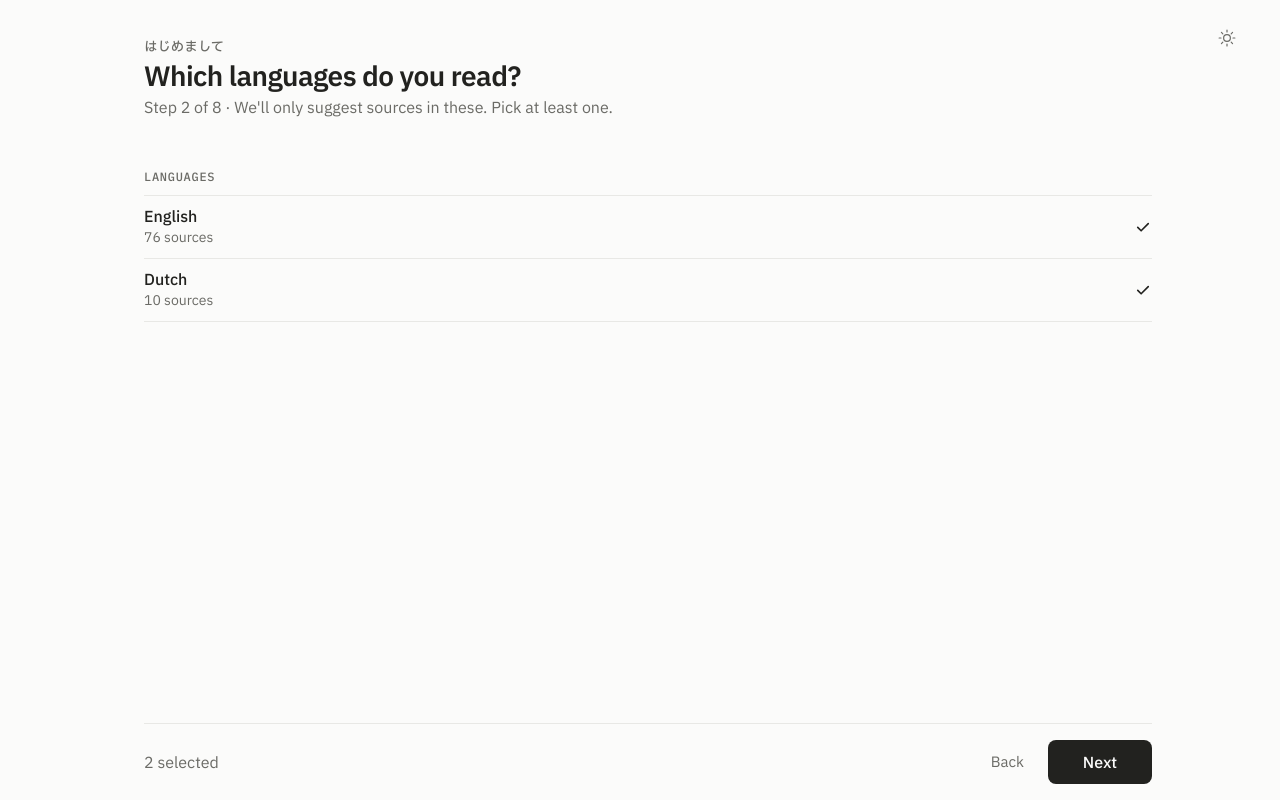
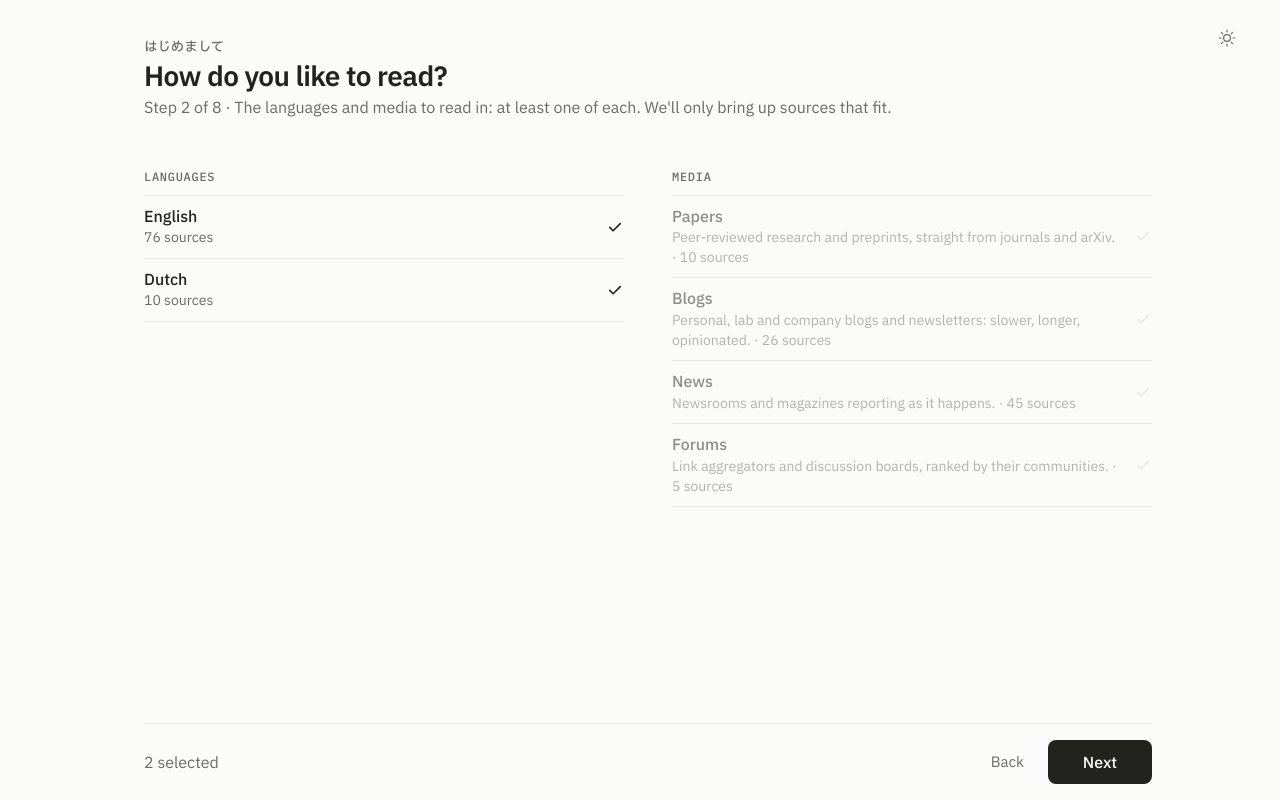
Before and after one commit to DBvdHeijden/okaeri, a FastAPI app: page /onboarding/languages in a window 1280 px wide. Run offline with FastAPI, Linux system fonts and the light colour scheme.

Commit message:
Onboarding asks how you read before what about
Languages and media share step 2, so the map in step 3 only brings up sources
you'd get, and only ones that match at all; step 4 is just fields. The map
fills the height the step leaves and slows to a stop over two seconds after
each change. Up to 12 interests.

Co-Authored-By: Claude Opus 5.5 <noreply@anthropic.com>

```diff
--- a/app/server.py
+++ b/app/server.py
@@ -34,7 +34,7 @@ PAGE_SIZE = 100  # app.js splits these into viewport-sized pages
 SAMPLE_SIZE = 5
 TOP_SIZE = 5  # the stories onboarding shows while you tune the ranking
 SOURCES_PER_INTEREST = 3  # onboarding ticks the sources nearest to each interest you wrote
-MAX_INTERESTS = 8  # onboarding step 3: things you'd like to read about
+MIN_MATCH = 0.62  # ...if at least this close: below it, a source isn't about it ("sourdough" scores ~0.60 everywhere)
 RING_PULL = 0.78  # step 3's map: how far toward its fields a point goes, the fields being on a ring of 1
 TEMPERATURE = 0.015  # how sharply a point goes to its nearest field rather than between several
 HISTORY_SIZE = 100
@@ -312,7 +312,8 @@ def settings_submit(
     return RedirectResponse("/", status_code=303)
 
 
-# Onboarding: your name (optional), languages, interests, sources, a sample of stories to rate, then (optionally) tabs.
+# Onboarding: your name (optional), the languages and media you read, what you like to read about, fields, sources,
+# a sample of stories to rate, the ranking, then (optionally) tabs.
 
 def spoken_sources() -> list[Source]:
     return [s for s in SOURCES if speaks(s, settings.languages())]
@@ -365,7 +366,7 @@ def onboarding_name_submit(name: Annotated[str, Form()] = ""):
 def onboarding_about(request: Request):
     wake_refresher(request)
     return templates.TemplateResponse(
-        request, "onboarding_about.html", {"about": settings.about(), "max_interests": MAX_INTERESTS}
+        request, "onboarding_about.html", {"about": settings.about(), "max_interests": settings.MAX_INTERESTS}
     )
 
 
@@ -413,14 +414,21 @@ async def make_about_map() -> dict:
         vectors = await vectors_for([topic_document(t) for t in topics] + [source_document(s) for s in SOURCES])
         topic_vectors, source_vectors = vectors[: len(topics)], vectors[len(topics) :]
         ring = field_ring(topic_vectors)
-        about_map.update(topics=topics, topic_vectors=topic_vectors, ring=ring, source_vectors=source_vectors, json={
-            "fields": [{"name": t, "x": x, "y": y} for t, (x, y) in zip(topics, ring.tolist())],
-            "sources": [
+        about_map.update(
+            topics=topics, topic_vectors=topic_vectors, ring=ring, source_vectors=source_vectors,
+            fields=[{"name": t, "x": x, "y": y} for t, (x, y) in zip(topics, ring.tolist())],
+            sources=[
                 {"id": s.id, "name": s.name, "description": s.description, "x": x, "y": y}
                 for s, (x, y) in zip(SOURCES, place(source_vectors, topic_vectors, ring).tolist())
             ],
-        })
+        )
     return about_map
+
+
+def readable() -> list[int]:
+    """The sources (as indexes into SOURCES) in the languages and media you read: the only ones the map brings up."""
+    media = settings.interests()["media"]
+    return [i for i, s in enumerate(SOURCES) if speaks(s, settings.languages()) and s.medium in media]
 
 
 def waiting() -> JSONResponse:
@@ -431,7 +439,8 @@ def waiting() -> JSONResponse:
 async def onboarding_about_map():
     if not model_downloaded():
         return waiting()
-    return (await make_about_map())["json"]
+    m = await make_about_map()
+    return {"fields": m["fields"], "sources": [m["sources"][i] for i in readable()]}
 
 
 @app.post("/onboarding/about/place")
@@ -442,11 +451,13 @@ async def onboarding_about_place(text: Annotated[str, Form()]):
     m = await make_about_map()
     vector = (await vectors_for([about_document(text.strip()[:100])]))[0]
     (x, y), = place(vector[None], m["topic_vectors"], m["ring"]).tolist()
-    nearest_sources = np.argsort(-(m["source_vectors"] @ vector))[:SOURCES_PER_INTEREST]
+    candidates = readable()
+    closeness = m["source_vectors"][candidates] @ vector
+    nearest_sources = [i for i in np.argsort(-closeness)[:SOURCES_PER_INTEREST] if closeness[i] >= MIN_MATCH]
     return {
         "x": x, "y": y,
         "field": m["topics"][int(np.argmax(m["topic_vectors"] @ vector))],
-        "sources": [SOURCES[i].id for i in nearest_sources],
+        "sources": [SOURCES[candidates[i]].id for i in nearest_sources],
     }
 
 
@@ -460,37 +471,51 @@ def about_scores(documents: dict[str, str]) -> dict[str, np.ndarray]:
     return {i: np.array([v @ vectors[text_key(d)] for v in interests]) for i, d in documents.items() if text_key(d) in vectors}
 
 
-def nearest_each(scores: dict[str, np.ndarray], k: int) -> list[str]:
-    """The k ids nearest to each interest in turn, without repeats."""
+def nearest_each(scores: dict[str, np.ndarray], k: int, floor: float = -1) -> list[str]:
+    """The k ids nearest to each interest in turn, at least `floor` close, without repeats."""
     interests = len(next(iter(scores.values()), []))
     by_interest = (sorted(scores, key=lambda i: scores[i][n], reverse=True)[:k] for n in range(interests))
-    return list(dict.fromkeys(i for ids in by_interest for i in ids))
+    return list(dict.fromkeys(i for n, ids in enumerate(by_interest) for i in ids if scores[i][n] >= floor))
 
 
 @app.get("/onboarding/languages", response_class=HTMLResponse)
 def onboarding_languages(request: Request):
-    options = [(code, name, sum(s.language == code for s in SOURCES)) for code, name in LANGUAGES.items()]
+    return reading_page(request, {*settings.languages(), *settings.interests()["media"]})
+
+
+def reading_page(request: Request, chosen: set[str], missing: str = "", status_code: int = 200) -> HTMLResponse:
+    """Step 2: how you like to read, before what about, so the next step only brings up sources you'll get."""
+    groups = [
+        ("Languages", "languages", [(code, name, "", sum(s.language == code for s in SOURCES)) for code, name in LANGUAGES.items()]),
+        ("Media", "media", [(m, medium["label"], medium["description"], sum(s.medium == m for s in SOURCES)) for m, medium in MEDIA.items()]),
+    ]
     return templates.TemplateResponse(
-        request, "onboarding_languages.html", {"options": options, "chosen": settings.languages()}
+        request, "onboarding_languages.html", {"groups": groups, "chosen": chosen, "missing": missing}, status_code=status_code
     )
 
 
 @app.post("/onboarding/languages")
-def onboarding_languages_submit(languages: Annotated[list[str] | None, Form()] = None):
-    picked = [lang for lang in languages or [] if lang in LANGUAGES]
-    if not picked:
-        return RedirectResponse("/onboarding/languages", status_code=303)
-    settings.set_languages(picked)
+def onboarding_languages_submit(
+    request: Request, languages: Annotated[list[str] | None, Form()] = None, media: Annotated[list[str] | None, Form()] = None
+):
+    languages = [lang for lang in languages or [] if lang in LANGUAGES]
+    media = [m for m in media or [] if m in MEDIA]
+    if not languages or not media:
+        # The same step again, with your picks and what's missing. 422: Turbo only shows a failed form's page.
+        missing = " and ".join(word for word, picked in (("one language", languages), ("one medium", media)) if not picked)
+        return reading_page(request, {*languages, *media}, f"Pick at least {missing}.", 422)
+    settings.set_languages(languages)
+    settings.set_interests(media, settings.interests()["topics"])
     return RedirectResponse("/onboarding/about", status_code=303)
 
 
 def interests_page(
     request: Request, chosen: set[str], missing: str = "", status_code: int = 200, suggested: bool = False
 ) -> HTMLResponse:
-    groups = [
-        ("Fields", "topics", [(t, t, TAG_DESCRIPTIONS[t], source_count(lambda s: t in s.tags)) for t in sorted(TOPICS)]),
-        ("Media", "media", [(m, medium["label"], medium["description"], source_count(lambda s: s.medium == m)) for m, medium in MEDIA.items()]),
-    ]
+    # Counted among the sources in the languages and media you read: what each field would actually bring.
+    media = settings.interests()["media"]
+    counts = [(t, source_count(lambda s: t in s.tags and s.medium in media)) for t in sorted(TOPICS)]
+    groups = [("Fields", "topics", [(t, t, TAG_DESCRIPTIONS[t], n) for t, n in counts])]
     return templates.TemplateResponse(
         request, "onboarding_interests.html", {"groups": groups, "chosen": chosen, "missing": missing, "suggested": suggested},
         status_code=status_code,
@@ -502,20 +527,16 @@ def onboarding_interests(request: Request):
     interests = settings.interests()
     # The first time through, each interest you wrote ticks the field nearest to it.
     suggested = [] if interests["topics"] else nearest_each(about_scores({t: topic_document(t) for t in TOPICS}), 1)
-    return interests_page(request, {*interests["media"], *interests["topics"], *suggested}, suggested=bool(suggested))
+    return interests_page(request, {*interests["topics"], *suggested}, suggested=bool(suggested))
 
 
 @app.post("/onboarding/interests")
-def onboarding_interests_submit(
-    request: Request, media: Annotated[list[str] | None, Form()] = None, topics: Annotated[list[str] | None, Form()] = None
-):
-    media = [m for m in media or [] if m in MEDIA]
+def onboarding_interests_submit(request: Request, topics: Annotated[list[str] | None, Form()] = None):
     topics = [t for t in topics or [] if t in TOPICS]
-    if not media or not topics:
-        # The same step again, with your picks and what's missing. 422: Turbo only shows a failed form's page.
-        missing = " and ".join(word for word, picked in (("one field", topics), ("one medium", media)) if not picked)
-        return interests_page(request, {*media, *topics}, f"Pick at least {missing}.", 422)
-    settings.set_interests(media, topics)
+    if not topics:
+        # The same step again, with what's missing. 422: Turbo only shows a failed form's page.
+        return interests_page(request, set(), "Pick at least one field.", 422)
+    settings.set_interests(settings.interests()["media"], topics)
     settings.start_tabs(topics)  # step 8 opens with them
     return RedirectResponse("/onboarding/sources", status_code=303)
 
@@ -541,7 +562,7 @@ def onboarding_sources(request: Request):
             for label, sources in groups.items()
         }
         best_per_fold = [sources[0].id for sources in groups.values() if sources[0].id in scores]
-        selected = list(dict.fromkeys(nearest_each(scores, SOURCES_PER_INTEREST) + best_per_fold))
+        selected = list(dict.fromkeys(nearest_each(scores, SOURCES_PER_INTEREST, MIN_MATCH) + best_per_fold))
         suggested = True
     selected = selected or [s.id for s in offered]
     groups = {label: sorted(sources, key=lambda s: s.id not in selected) for label, sources in groups.items()}
--- a/app/settings.py
+++ b/app/settings.py
@@ -13,6 +13,7 @@ log = logging.getLogger("okaeri")
 PATH = ROOT / "settings.json"
 EXAMPLE = ROOT / "settings.example.json"
 MAX_TABS = 6  # custom tabs, besides All and History
+MAX_INTERESTS = 12  # what you'd like to read about, onboarding step 3
 # History is chronological by design; every other tab sorts by "latest" or "recommended".
 ALL_TAB = {"name": "All", "slug": "all", "media": (), "topics": (), "sources": (), "history": False, "builtin": True, "sort": "recommended"}
 HISTORY_TAB = {"name": "History", "slug": "history", "media": (), "topics": (), "sources": (), "history": True, "builtin": True, "sort": "latest"}
@@ -110,7 +111,7 @@ def about() -> list[str]:
 
 def set_about(about: list[str]) -> None:
     settings = load()
-    settings["about"] = list(dict.fromkeys(a.strip()[:100] for a in about if a.strip()))[:8]
+    settings["about"] = list(dict.fromkeys(a.strip()[:100] for a in about if a.strip()))[:MAX_INTERESTS]
     save(settings)
 
 
--- a/app/static/app.js
+++ b/app/static/app.js
@@ -482,8 +482,9 @@
 
   // Onboarding step 3: your interests as points on a map of the fields. The server places each one
   // (/onboarding/about/place: towards the fields it's nearest to) and names the sources nearest to it; those come out
-  // of it one by one and drift to their own places, a thread back to it. Points spring towards their places, nudge
-  // each other apart and drift a little; hover one to see what it is. Without JS the step is plain inputs.
+  // of it one by one and drift to their own places, a thread back to it. After each change, points spring towards their
+  // places, nudge each other apart and drift a little, slowing down until they stand still. Hover one to see what it
+  // is. Without JS the step is plain inputs.
   function initAboutMap() {
     const map = document.querySelector("[data-about-map]");
     if (!map) return;
@@ -535,6 +536,7 @@
         map.append(el);
         labels.push({ ...field, el });
       }
+      stir();
       interests.forEach(place);  // the ones you wrote while it loaded
     }
 
@@ -547,6 +549,7 @@
       Object.assign(item, { at: { x, y }, field });
       item.el.classList.remove("waiting");
       light();
+      stir();
       ids.forEach((id, n) => setTimeout(() => sprout(item, id), 500 + n * 180));  // once it has nearly arrived
     }
 
@@ -558,6 +561,7 @@
       const line = document.createElementNS("http://www.w3.org/2000/svg", "line");
       threads.append(line);
       item.lines.set(id, line);
+      stir();
     }
 
     // Each interest lights up the name of the field it's nearest to.
@@ -585,6 +589,7 @@
       chips.append(chip);
       interests.push(item);
       full();
+      stir();
       place(item);
     }
 
@@ -604,6 +609,7 @@
       }
       light();
       full();
+      stir();
       input.focus();
     }
 
@@ -635,16 +641,27 @@
     });
     map.addEventListener("pointerout", (e) => { if (nodeOf.has(e.target)) tip.hidden = true; });
 
-    // Each point springs towards its place (plus a slow drift of its own), and points too close push apart.
+    // A change (stir) gives the map life, which runs out over SETTLE_MS: each point springs towards its place, drifting
+    // around it, and points too close push apart. As life runs out the drift fades and the spring gets heavier, so it
+    // all slows down rather than stops; at 0 nothing moves, and the loop stops until the next change.
+    const SETTLE_MS = 2000;
+    let calmAt = 0, moving = false;
+    function stir() {
+      calmAt = performance.now() + SETTLE_MS;
+      if (!moving) requestAnimationFrame(frame);
+      moving = true;
+    }
+    new ResizeObserver(stir).observe(map);  // more chips below make it smaller: everything moves in
+
     function frame(now) {
-      if (!map.isConnected) return;  // another page
-      const t = now / 1000;
+      if (!map.isConnected || now > calmAt) return void (moving = false);
+      const life = (calmAt - now) / SETTLE_MS, damping = 0.5 + 0.32 * life, t = now / 1000;
       const all = [...interests, ...sources.values()];
       for (const n of all) {
         const goal = toPx(n.at);
-        const gx = goal.x + Math.sin(t * 0.5 + n.phase) * 5, gy = goal.y + Math.cos(t * 0.4 + n.phase) * 5;
-        n.vx = (n.vx + (gx - n.x) * 0.012) * 0.88;
-        n.vy = (n.vy + (gy - n.y) * 0.012) * 0.88;
+        const gx = goal.x + Math.sin(t * 2.2 + n.phase) * 5 * life, gy = goal.y + Math.cos(t * 1.9 + n.phase) * 5 * life;
+        n.vx = (n.vx + (gx - n.x) * 0.035) * damping;
+        n.vy = (n.vy + (gy - n.y) * 0.035) * damping;
       }
       for (let i = 0; i < all.length; i++) {
         for (let j = i + 1; j < all.length; j++) {
@@ -676,7 +693,7 @@
 
     earlier.forEach(add);
     loadMap();
-    requestAnimationFrame(frame);
+    stir();
   }
 
   // Onboarding and settings
--- a/app/static/style.css
+++ b/app/static/style.css
@@ -127,6 +127,9 @@ button { font: inherit; color: inherit; }
   align-items: start;
 }
 @media (max-width: 680px) { .columns { grid-template-columns: minmax(0, 1fr); } }
+/* One list in two columns (step 4's fields), so it fits the window like two lists side by side. */
+.sources.split { display: grid; grid-template-columns: repeat(2, minmax(0, 1fr)); column-gap: 48px; }
+@media (max-width: 680px) { .sources.split { grid-template-columns: minmax(0, 1fr); } }
 
 .top-actions {
   position: absolute;
@@ -491,7 +494,8 @@ h1 {
 
 /* Step 3's map (app.js: initAboutMap): the fields' names on a ring, your interests as warm points among them, their
    sources as small dots with a thread back. Everything is placed by transform from the top left corner. */
-.about-map { position: relative; height: clamp(320px, 52vh, 520px); margin-top: 8px; }
+/* It takes the height the rest of the step leaves, so more chips make it smaller instead of the page longer. */
+.about-map { position: relative; flex: 1 1 0; min-height: 180px; max-height: 560px; }
 .about-links { position: absolute; inset: 0; width: 100%; height: 100%; overflow: visible; pointer-events: none; }
 .about-links line { stroke: color-mix(in srgb, var(--warm) 35%, transparent); stroke-width: 1; }
 .about-label, .about-point, .about-source, .about-tip { position: absolute; top: 0; left: 0; }
@@ -536,7 +540,7 @@ h1 {
   pointer-events: none;
 }
 .about-tip strong { display: block; color: var(--text); font-weight: 500; }
-.about-entry { max-width: 560px; margin: 0 auto 24px; }
+.about-entry { width: 100%; max-width: 560px; margin: 0 auto; }
 .about-input {
   width: 100%;
   min-height: 48px;
--- a/app/templates/onboarding_about.html
+++ b/app/templates/onboarding_about.html
@@ -26,7 +26,8 @@
 
   <fieldset class="about-field" data-about-fallback>
     <legend>A few words each</legend>
-    {%- set examples = ["protein design", "Rust compilers", "Dutch politics", "black holes", "urban cycling", "sleep science", "chess engines", "rewilding"] %}
+    {%- set examples = ["protein design", "Rust compilers", "Dutch politics", "black holes", "urban cycling", "sleep science", "chess engines", "rewilding",
+                         "type theory", "fusion energy", "game design", "the history of maps"] %}
     {%- for n in range(max_interests) %}
     <input type="text" name="about" value="{{ about[n] if n < about | length else '' }}" placeholder="Like: {{ examples[n] }}" maxlength="100" aria-label="Interest {{ n + 1 }}">
     {%- endfor %}
--- a/app/templates/onboarding_languages.html
+++ b/app/templates/onboarding_languages.html
@@ -1,36 +1,41 @@
 {% extends "base.html" %}
-{% block title %}Languages · okaeri{% endblock %}
+{% block title %}Reading · okaeri{% endblock %}
 {% block page_class %}wide{% endblock %}
 {% block content %}
 <header class="masthead">
   <div>
     <p class="kicker" lang="ja">はじめまして</p>
-    <h1>Which languages do you read?</h1>
-    <p class="date">Step 2 of 8 · We'll only suggest sources in these. Pick at least one.</p>
+    <h1>How do you like to read?</h1>
+    <p class="date">Step 2 of 8 · The languages and media to read in: at least one of each. We'll only bring up sources that fit.</p>
   </div>
 </header>
 
 <form method="post" action="/onboarding/languages" data-onboarding>
+  <div class="columns">
+  {% for legend, name, options in groups %}
   <fieldset class="group">
-    <legend>Languages</legend>
+    <legend>{{ legend }}</legend>
     <ul class="sources">
-      {% for code, name, n in options %}
+      {% for value, label, description, n in options %}
       <li>
         <label class="source">
           <span class="source-text">
-            <span class="source-name">{{ name }}</span>
-            <span class="source-desc">{{ n | count("source") }}</span>
+            <span class="source-name">{{ label }}</span>
+            <span class="source-desc">{% if description %}{{ description }} · {% endif %}{{ n | count("source") }}</span>
           </span>
-          <input type="checkbox" class="check" aria-label="{{ name }}" name="languages" value="{{ code }}" {% if code in chosen %}checked{% endif %}>
+          <input type="checkbox" class="check" aria-label="{{ label }}" name="{{ name }}" value="{{ value }}" {% if value in chosen %}checked{% endif %}>
         </label>
       </li>
       {% endfor %}
     </ul>
   </fieldset>
+  {% endfor %}
+  </div>
 
   <div class="footer-bar">
     <span class="footer-actions">
       <span data-selected-count aria-live="polite">0 selected</span>
+      {% if missing %}<span class="form-note" role="alert">{{ missing }}</span>{% endif %}
     </span>
     <span class="footer-actions">
       <a class="quiet-btn" href="/onboarding?redo=1">Back</a>
```
Also changed, not shown: app/templates/onboarding_interests.html (+3 -5 lines).
